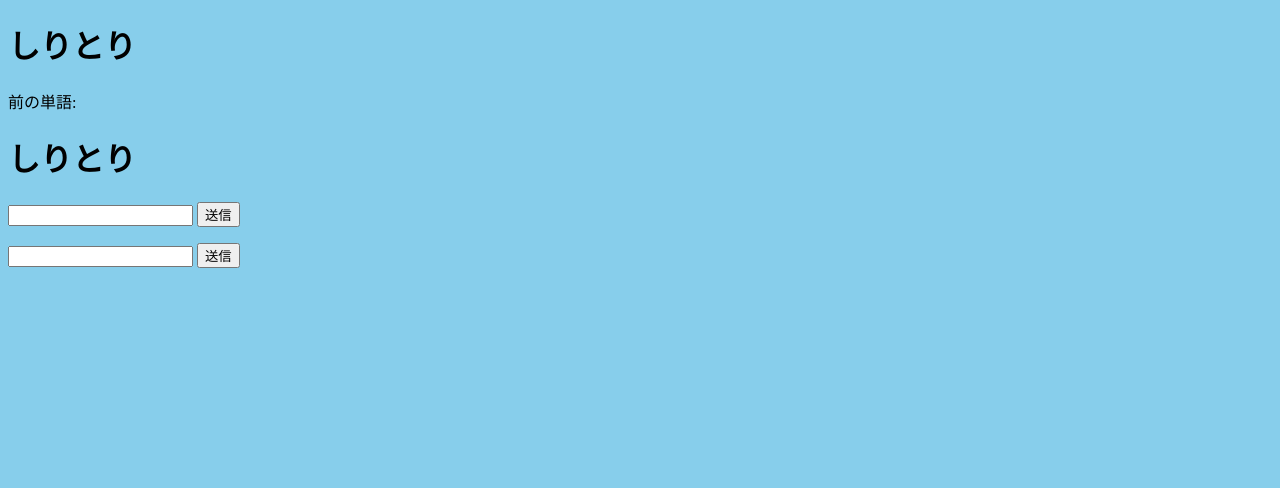
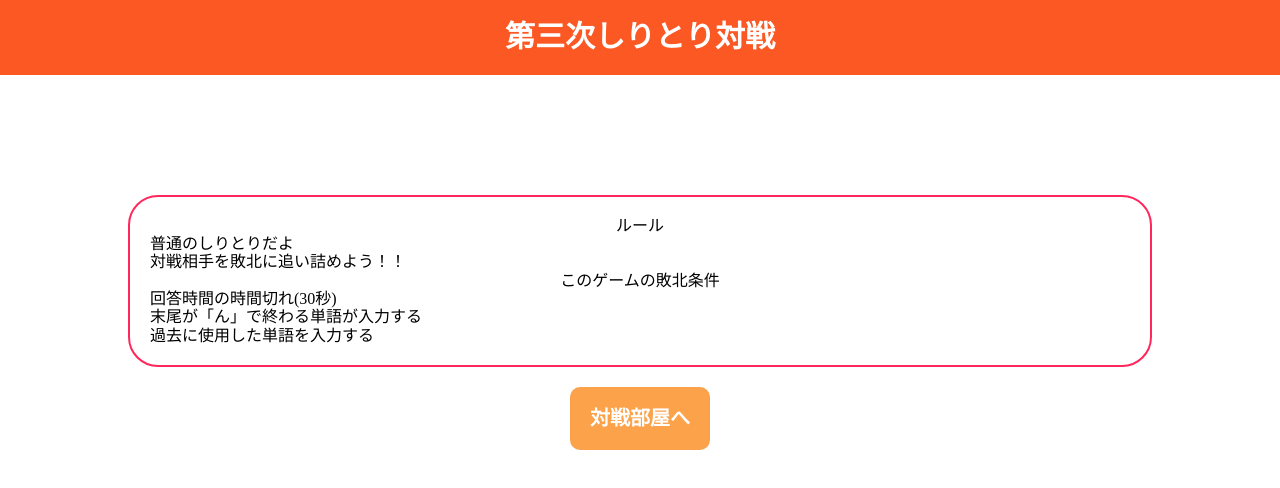
Before and after one commit to sulu1356/Shiritori, a plain HTML site: page public/index.html in a window 1280 px wide. Drawn offline with Linux system fonts and the light colour scheme; some packages are replaced by stand-ins of ours.

Commit message:
途中作業をコミット

```diff
--- /dev/null
+++ b/public/index.css
@@ -0,0 +1,61 @@
+body {
+  background: #fff;
+}
+
+header {
+  display: flex;
+  align-items: center;
+  justify-content: center;
+  background: #fb5824;
+  padding: 20px;
+  font-size: 30px;
+  color: #fff;
+  font-weight: bold;
+}
+
+main {
+  display: flex;
+  align-items: center;
+  justify-content: center;
+  flex-direction: column;
+  margin-top: 15vh;
+}
+
+main .wrapper {
+  width: 80%;
+  border-radius: 30px;
+  border: 2px solid #ff275b;
+  padding: 20px;
+}
+
+main .title {
+  text-align: center;
+}
+
+main .start-btn {
+  display: flex;
+  align-items: center;
+  justify-content: center;
+  margin-top: 20px;
+  background: #fca24a;
+  border-radius: 10px;
+  color: #fff;
+  font-size: 20px;
+  padding: 20px;
+  font-weight: bold;
+}
+
+main .start-btn:hover {
+  opacity: 0.8;
+}
+
+@media screen and (max-width: 480px) {
+  main .wrapper {
+  }
+}
+
+.rule-boxs {
+}
+
+footer {
+}
--- a/public/index.html
+++ b/public/index.html
@@ -3,18 +3,37 @@
   <!-- headタグの中にはメタデータ等を記載する -->
   <head>
     <meta charset="utf-8" />
-    <link rel="stylesheet" href="styles.css" />
+    <title>第三次しりとり対戦</title>
+    <!-- reset.css destyle -->
+    <link
+      rel="stylesheet"
+      href="https://cdn.jsdelivr.net/npm/destyle.css@1.0.15/destyle.css"
+    />
+    <link rel="stylesheet" href="index.css" />
   </head>
 
   <!-- bodyタグの中には実際に表示するものなどを書く -->
   <body>
-    <h1>しりとり</h1>
-    <!-- 現在の単語を表示する場所 -->
-    <p id="previousWord"></p>
-    <!-- 次の文字を入力するフォーム -->
-    <input id="nextWordInput" type="text" />
-    <button id="nextWordSendButton">送信</button>
-    <!-- JavaScriptを実行 -->
+    <header>
+      <div>第三次しりとり対戦</div>
+    </header>
+    <main>
+      <div class="wrapper">
+        <div class="title">ルール</div>
+        <ul>
+          <li>普通のしりとりだよ</li>
+          <li>対戦相手を敗北に追い詰めよう！！</li>
+        </ul>
+        <div class="title">このゲームの敗北条件</div>
+        <ul class="rule-boxs">
+          <li>回答時間の時間切れ(30秒)</li>
+          <li>末尾が「ん」で終わる単語が入力する</li>
+          <li>過去に使用した単語を入力する</li>
+        </ul>
+      </div>
+      <a href="/shiritori" class="start-btn">対戦部屋へ</a>
+    </main>
+    <footer></footer>
     <script>
       window.onload = async (event) => {
         // GET /shiritoriを実行
--- a/public/styles.css
+++ /dev/null
@@ -1,3 +0,0 @@
-body {
-    background: skyblue;
-}
```
Also changed, not shown: public/shiritori.html (added, +25 -0 lines).
